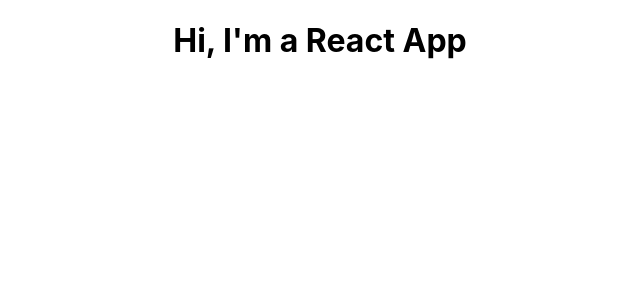
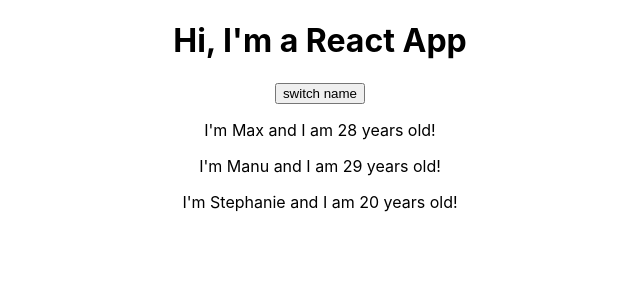
Before and after one commit to keisukee/react-complete-guide-basics, a React (Create React App) app: page / in a window 1280 px wide. Shown: the top 300 px of the page, without its empty margins (320-960 px from the left). Built offline with nearby package versions, Linux system fonts and the light colour scheme.

Commit message:
[update]lecture 46

```diff
--- a/src/App.js
+++ b/src/App.js
@@ -1,12 +1,45 @@
-import React from 'react';
+import React, { Component } from 'react';
 import './App.css';
+import Person from './Person/Person';
 
-function App() {
-  return (
-    <div className="App">
-      <h1>Hi, I'm a React App</h1>
-    </div>
-  );
+class App extends Component {
+  state = {
+    persons: [
+      { name: 'Max', age: 28 },
+      { name: 'Manu', age: 29 },
+      { name: 'Stephanie', age: 20 }
+    ]
+  };
+
+  switchNameHandler = (newName) => {
+    this.setState({
+      persons: [
+        { name: newName, age: 28},
+        { name: 'Manu', age: 29 },
+        { name: 'Stephanie', age: 27 }
+      ]
+    })
+  }
+
+  render() {
+    return (
+      <div className="App">
+        <h1>Hi, I'm a React App</h1>
+        <button onClick={this.switchNameHandler.bind(this, 'hoge')} >switch name</button>
+        <Person
+          name={this.state.persons[0].name}
+          age={this.state.persons[0].age} />
+        <Person
+          name={this.state.persons[1].name}
+          age={this.state.persons[1].age}
+          click={() => this.switchNameHandler('fuga')} />
+        <Person
+          name={this.state.persons[2].name}
+          age={this.state.persons[2].age} />
+      </div>
+    );
+
+  }
 }
 
 export default App;
--- /dev/null
+++ b/src/Person/Person.js
@@ -0,0 +1,12 @@
+import React from 'react';
+
+const person = ( props ) => {
+  return (
+    <div>
+      <p onClick={props.click}>I'm {props.name} and I am {props.age} years old!</p>
+      <p>{props.children}</p>
+    </div>
+  )
+}
+
+export default person;
```
